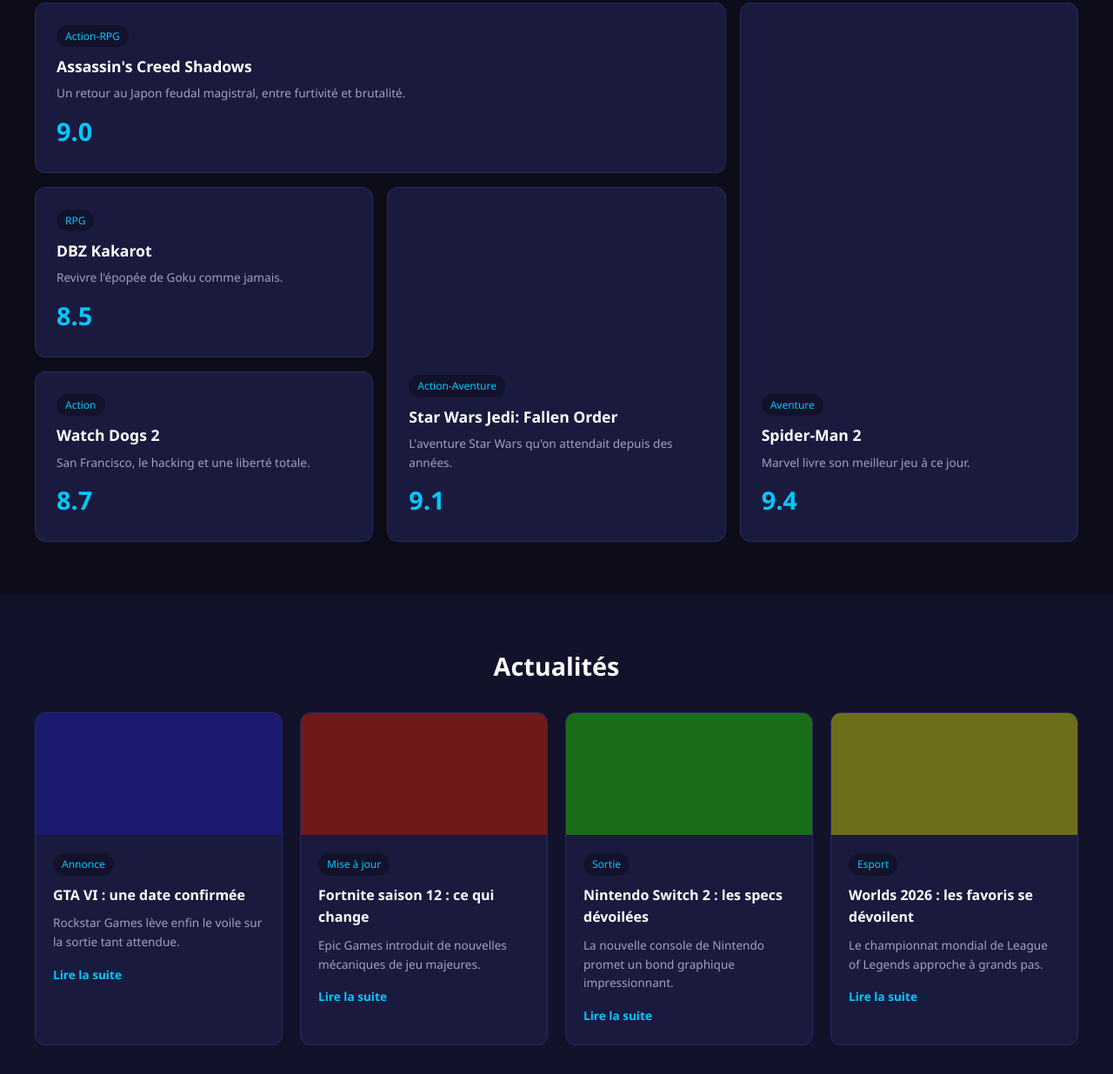
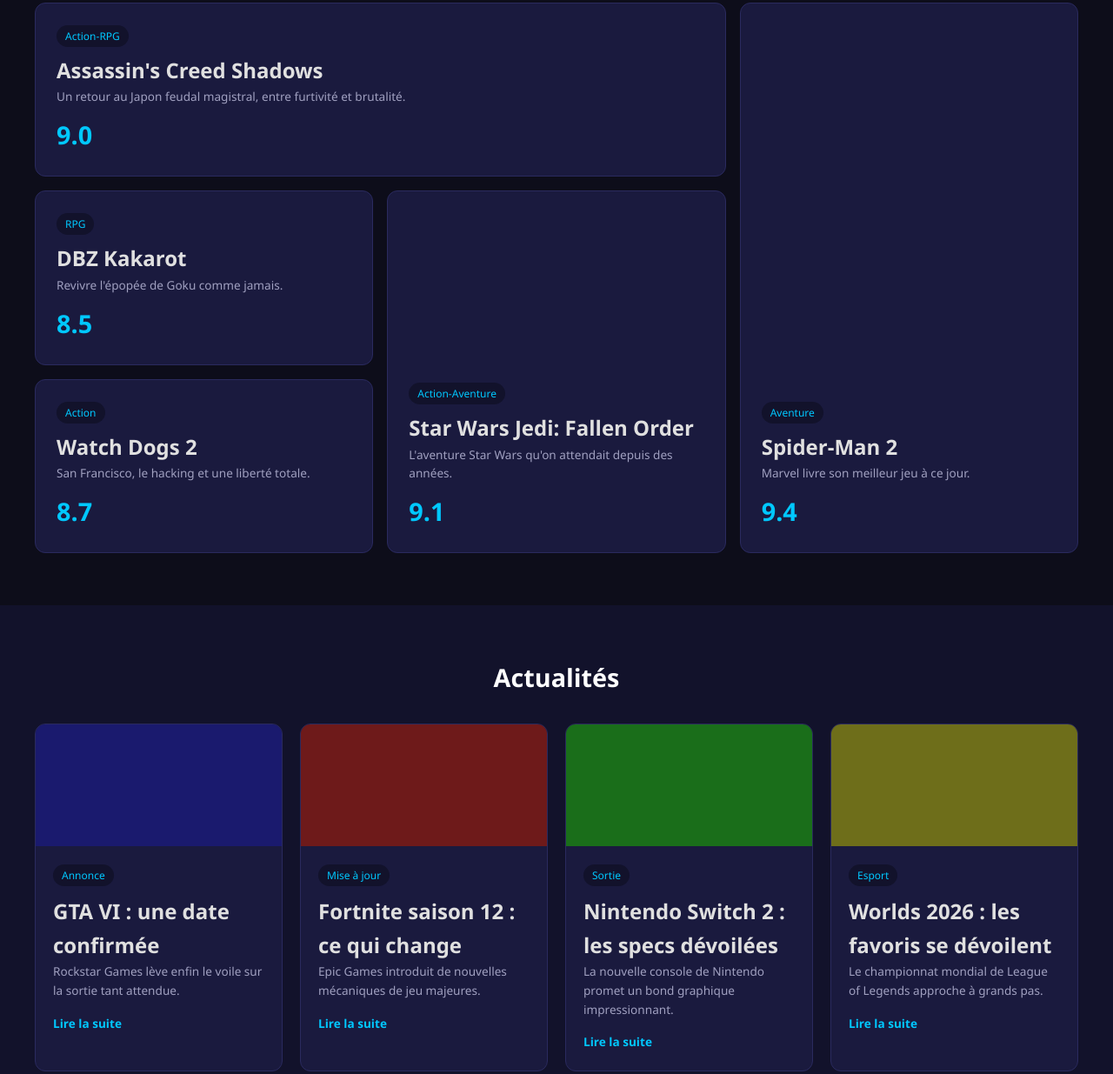
Before and after one commit to KazeHolloway/pixel-vault, a plain HTML site: page index.html in a window 1280 px wide. Shown: the part 923-2158 px from the top of the page at 87% size. Drawn offline with Linux system fonts and the light colour scheme.

Commit message:
fix: skipping heading level

```diff
--- a/index.html
+++ b/index.html
@@ -32,7 +32,7 @@
             <div class="hero-image">
                 <div class="hero-card">
                     <div class="hero-card-tag">Review du moment</div>
-                    <h3>Star Wars Jedi: Survivor</h3>
+                    <h2>Star Wars Jedi: Survivor</h2>
                     <p>Une aventure épique qui repousse les limites du genre.</p>
                     <div class="hero-score">9.2 / 10</div>
                 </div>
@@ -46,7 +46,7 @@
                 <article class="bento-item bento-large">
                     <div class="bento-content">
                         <span class="bento-tag">Action-RPG</span>
-                        <h3>Assassin's Creed Shadows</h3>
+                        <h2>Assassin's Creed Shadows</h2>
                         <p>Un retour au Japon feudal magistral, entre furtivité et brutalité.</p>
                         <div class="bento-score">9.0</div>
                     </div>
@@ -54,7 +54,7 @@
                 <article class="bento-item bento-tall">
                     <div class="bento-content">
                         <span class="bento-tag">Aventure</span>
-                        <h3>Spider-Man 2</h3>
+                        <h2>Spider-Man 2</h2>
                         <p>Marvel livre son meilleur jeu à ce jour.</p>
                         <div class="bento-score">9.4</div>
                     </div>
@@ -62,7 +62,7 @@
                 <article class="bento-item">
                     <div class="bento-content">
                         <span class="bento-tag">RPG</span>
-                        <h3>DBZ Kakarot</h3>
+                        <h2>DBZ Kakarot</h2>
                         <p>Revivre l'épopée de Goku comme jamais.</p>
                         <div class="bento-score">8.5</div>
                     </div>
@@ -70,7 +70,7 @@
                 <article class="bento-item">
                     <div class="bento-content">
                         <span class="bento-tag">Action</span>
-                        <h3>Watch Dogs 2</h3>
+                        <h2>Watch Dogs 2</h2>
                         <p>San Francisco, le hacking et une liberté totale.</p>
                         <div class="bento-score">8.7</div>
                     </div>
@@ -78,7 +78,7 @@
                 <article class="bento-item bento-wide">
                     <div class="bento-content">
                         <span class="bento-tag">Action-Aventure</span>
-                        <h3>Star Wars Jedi: Fallen Order</h3>
+                        <h2>Star Wars Jedi: Fallen Order</h2>
                         <p>L'aventure Star Wars qu'on attendait depuis des années.</p>
                         <div class="bento-score">9.1</div>
                     </div>
@@ -95,7 +95,7 @@
                     <div class="news-card-header actu-1"></div>
                     <div class="news-card-body">
                         <span class="news-tag">Annonce</span>
-                        <h3>GTA VI : une date confirmée</h3>
+                        <h2>GTA VI : une date confirmée</h2>
                         <p>Rockstar Games lève enfin le voile sur la sortie tant attendue.</p>
                         <a href="#" class="news-link">Lire la suite</a>
                     </div>
@@ -105,7 +105,7 @@
                     <div class="news-card-header actu-2"></div>
                     <div class="news-card-body">
                         <span class="news-tag">Mise à jour</span>
-                        <h3>Fortnite saison 12 : ce qui change</h3>
+                        <h2>Fortnite saison 12 : ce qui change</h2>
                         <p>Epic Games introduit de nouvelles mécaniques de jeu majeures.</p>
                         <a href="#" class="news-link">Lire la suite</a>
                     </div>
@@ -115,7 +115,7 @@
                     <div class="news-card-header actu-3"></div>
                     <div class="news-card-body">
                         <span class="news-tag">Sortie</span>
-                        <h3>Nintendo Switch 2 : les specs dévoilées</h3>
+                        <h2>Nintendo Switch 2 : les specs dévoilées</h2>
                         <p>La nouvelle console de Nintendo promet un bond graphique impressionnant.</p>
                         <a href="#" class="news-link">Lire la suite</a>
                     </div>
@@ -125,7 +125,7 @@
                     <div class="news-card-header actu-4"></div>
                     <div class="news-card-body">
                         <span class="news-tag">Esport</span>
-                        <h3>Worlds 2026 : les favoris se dévoilent</h3>
+                        <h2>Worlds 2026 : les favoris se dévoilent</h2>
                         <p>Le championnat mondial de League of Legends approche à grands pas.</p>
                         <a href="#" class="news-link">Lire la suite</a>
                     </div>
```
Also changed, not shown: about.html (+4 -4 lines).
